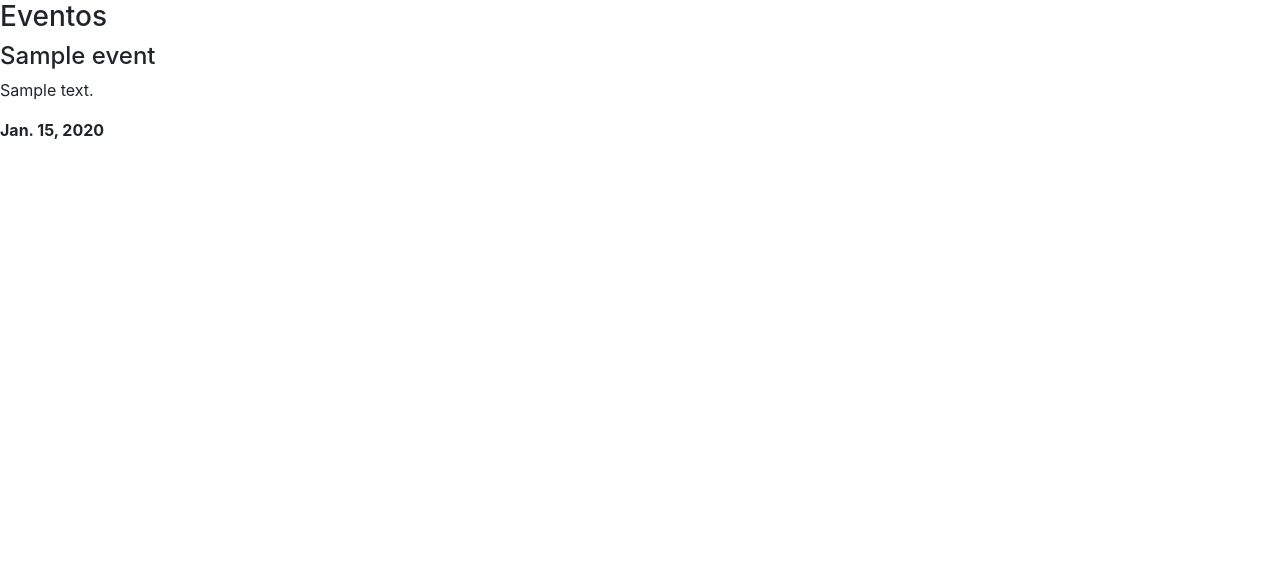
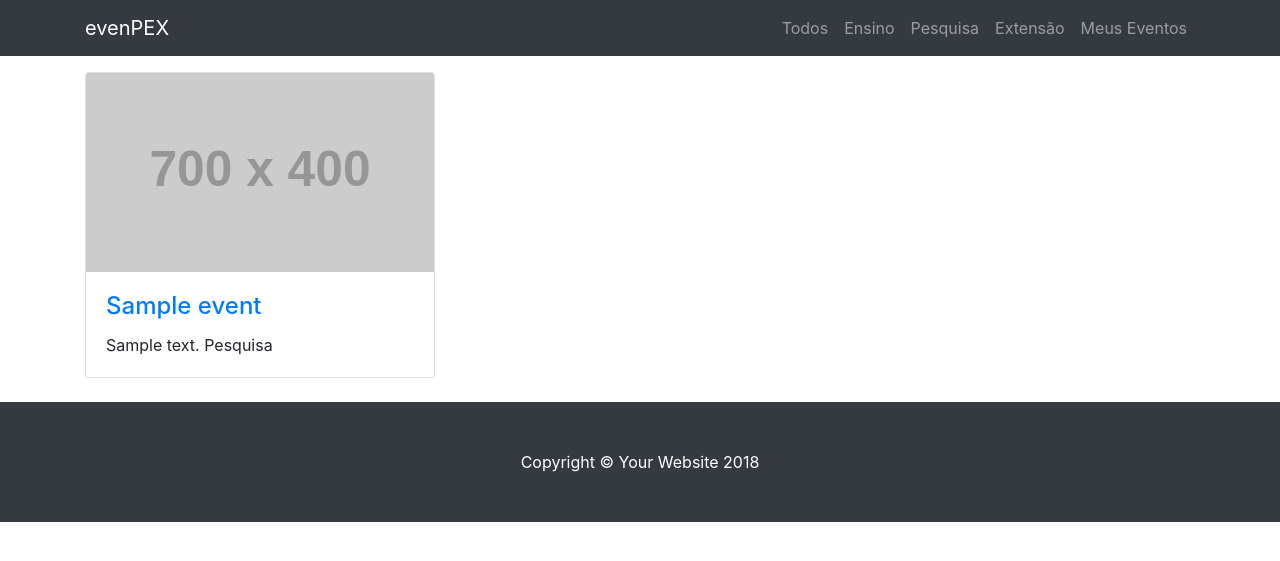
Before and after one commit to ifrs-dev/evenpex, a Django app: page / in a window 1280 px wide. Shown: the top 561 px of the page. Run offline with Django 3.2, Linux system fonts and the light colour scheme; tables that the repository leaves empty hold one stand-in row (values such as "Sample post"); grey boxes labelled with a size stand in for pictures from a placeholder-image service; some libraries are stand-ins or nearby versions.

Commit message:
up template

```diff
--- a/evenpex/templates/event-list.html
+++ b/evenpex/templates/event-list.html
@@ -5,11 +5,74 @@
 {% endcomment %}
 
 {% block content %}
-<h3>Eventos</h3>
-{% for event in object_list %}
-    <h4>{{ event.title }}</h4>
-    <p>{{ event.description }}</p>
-    <b>{{ event.start_date }}</b><br>
-    <i>{{ event.get_kind_display|date:"d-M-Y" }}</i>
-{% endfor %}
+
+<body>
+
+    <!-- Navigation -->
+    <nav class="navbar navbar-expand-lg navbar-dark bg-dark fixed-top">
+      <div class="container">
+        <a class="navbar-brand" href="#">evenPEX</a>
+        <button class="navbar-toggler" type="button" data-toggle="collapse" data-target="#navbarResponsive" aria-controls="navbarResponsive" aria-expanded="false" aria-label="Toggle navigation">
+          <span class="navbar-toggler-icon"></span>
+        </button>
+        <div class="collapse navbar-collapse" id="navbarResponsive">
+          <ul class="navbar-nav ml-auto">
+            <li class="nav-item">
+              <a class="nav-link" href="#">Todos</a>
+            </li>
+            <li class="nav-item">
+              <a class="nav-link" href="#">Ensino</a>
+            </li>
+            <li class="nav-item">
+              <a class="nav-link" href="#">Pesquisa</a>
+            </li>
+            <li class="nav-item">
+              <a class="nav-link" href="#">Extensão</a>
+            </li>
+            <li class="nav-item">
+              <a class="nav-link" href="#">Meus Eventos</a>
+            </li>
+          </ul>
+        </div>
+      </div>
+    </nav>
+
+    <!-- Page Content -->
+    <div class="container">
+    <br><br><br>
+      <div class="row">
+        {% for event in object_list %}
+        <div class="col-lg-4 col-sm-6">
+          <div class="card h-100">
+            <a href="#"><img class="card-img-top" src="http://placehold.it/700x400" alt=""></a>
+            <div class="card-body">
+              <h4 class="card-title">
+                <a href="#">{{ event.title }}</a>
+              </h4>
+              <p class="card-text">
+                  {{ event.description }}
+                  {{ event.date|date:"d-m-Y" }}
+                  {{ event.get_kind_display }}
+              </p>
+            </div>
+          </div>
+        </div>
+        {% endfor %}
+      </div>
+      <!-- /.row -->
+
+    </div>
+    <!-- /.container -->
+
+    <!-- Footer -->
+    <br>
+    <footer class="py-5 bg-dark">
+      <div class="container">
+        <p class="m-0 text-center text-white">Copyright © Your Website 2018</p>
+      </div>
+      <!-- /.container -->
+    </footer>
+
+</body>
+
 {% endblock content %}
--- a/events/views.py
+++ b/events/views.py
@@ -5,4 +5,3 @@
 class EventListView(ListView):
     model = Event
     template_name = 'event-list.html'
-    query_set = Event.objects.filter(kind=1)
```
